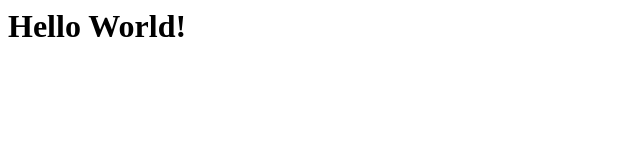
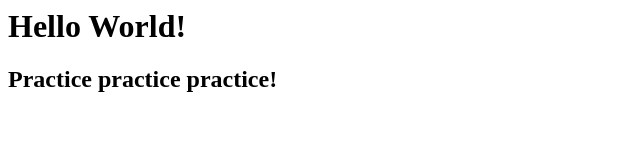
Before and after one commit to kmadamow/MyRepo1, a plain HTML site: page index.html in a window 1280 px wide. Shown: the whole page, without its empty margins (0-640 px from the left). Drawn offline with Linux system fonts and the light colour scheme.

Commit message:
updated index

```diff
--- a/index.html
+++ b/index.html
@@ -1 +1,2 @@
 <h1>Hello World!</h1>
+<h2>Practice practice practice!</h2>
```
